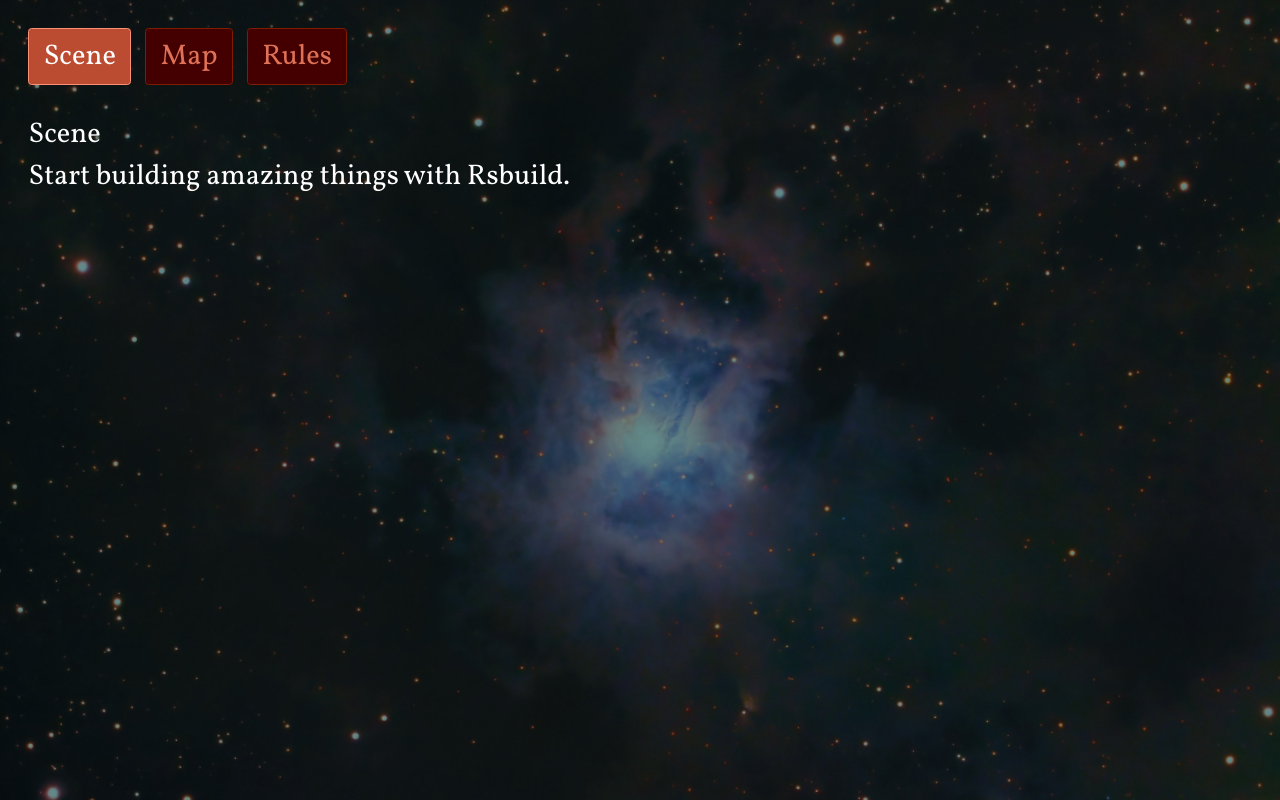
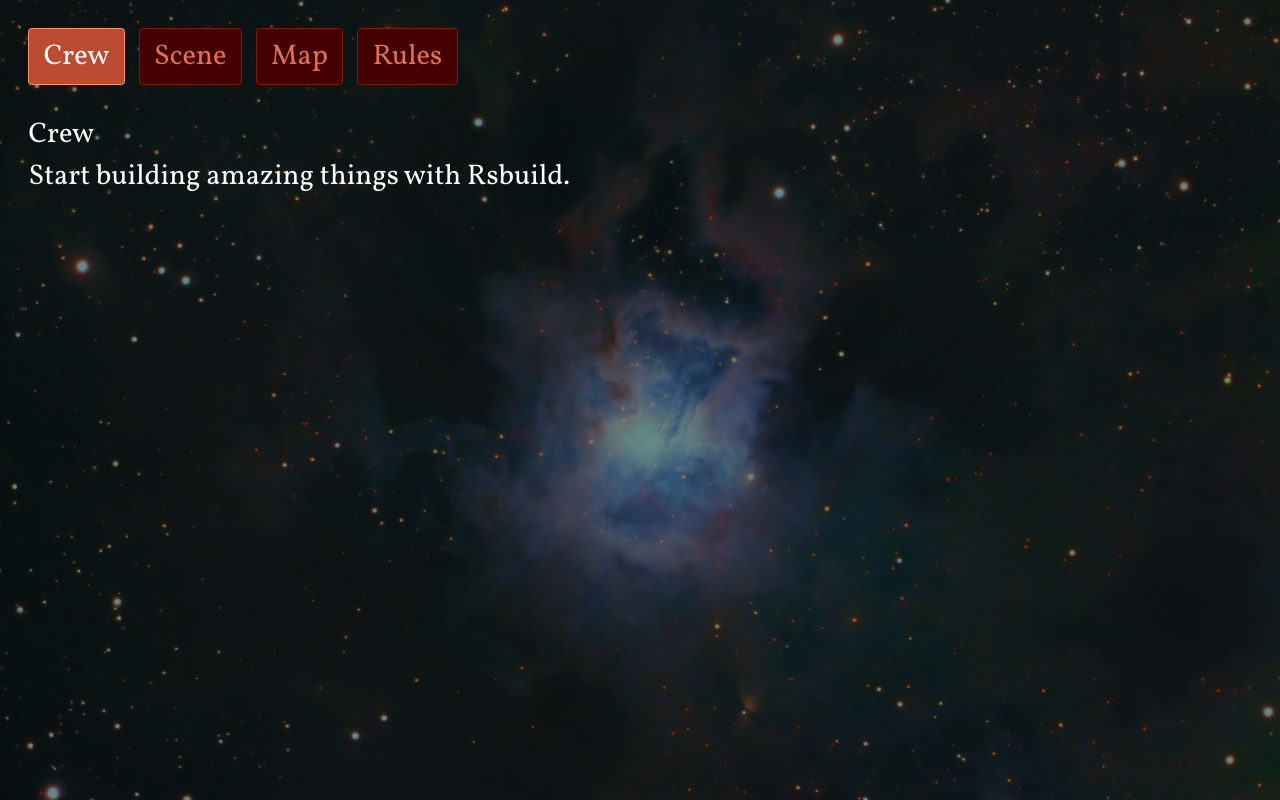
Before and after one commit to lxqueen/sbs-cortex-screen, a React app: page / in a window 1280 px wide. Built offline with nearby package versions, Linux system fonts and the light colour scheme; the HTML template or start-up script is replaced by a standard one.

Commit message:
Added Crew page

```diff
--- a/src/components/layout/Header.tsx
+++ b/src/components/layout/Header.tsx
@@ -7,7 +7,8 @@ interface Link {
 }
 
 const NAV_LINKS: Link[] = [
-	{ name: "Scene", link: "/" },
+	{ name: "Crew", link: "/" },
+	{ name: "Scene", link: "/scene" },
 	{ name: "Map", link: "/map" },
 	{ name: "Rules", link: "/rules" },
 ];
--- /dev/null
+++ b/src/pages/Crew.tsx
@@ -0,0 +1,10 @@
+import { Page } from "../components/layout/Page";
+
+export default function CrewPage() {
+	return (
+		<Page>
+			<h1>Crew</h1>
+			<p>Start building amazing things with Rsbuild.</p>
+		</Page>
+	);
+}
--- a/src/routes.tsx
+++ b/src/routes.tsx
@@ -1,5 +1,6 @@
 import { BrowserRouter, Route, Routes } from "react-router";
 import App from "./App";
+import CrewPage from "./pages/Crew";
 import MapPage from "./pages/Map";
 import RulesPage from "./pages/Rules";
 import ScenePage from "./pages/Scene";
@@ -9,7 +10,8 @@ export default function Router() {
 		<BrowserRouter>
 			<Routes>
 				<Route path="/" element={<App />}>
-					<Route index element={<ScenePage />} />
+					<Route index element={<CrewPage />} />
+					<Route path="/scene" element={<ScenePage />} />
 					<Route path="/map" element={<MapPage />} />
 					<Route path="/rules" element={<RulesPage />} />
 				</Route>
```
